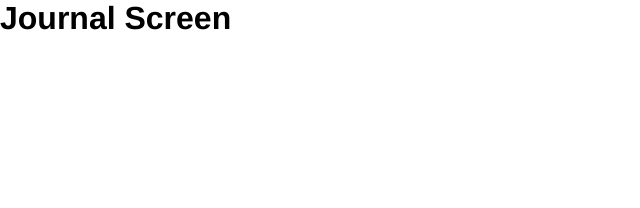
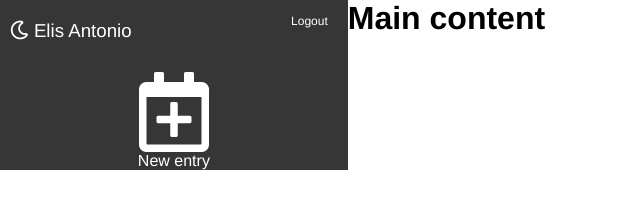
Before and after one commit to codewithleader/journal-app, a React app: page / in a window 1280 px wide. Shown: the whole page, without its empty margins (0-640 px from the left). Built offline with nearby package versions, Linux system fonts and the light colour scheme.

Commit message:
Styles with Sass

```diff
--- a/public/index.html
+++ b/public/index.html
@@ -24,7 +24,10 @@
       work correctly both with client-side routing and a non-root public URL.
       Learn how to configure a non-root public URL by running `npm run build`.
     -->
-    <title>React App</title>
+    <!-- Font Awesome Icons -->
+    <link rel="stylesheet" href="https://cdnjs.cloudflare.com/ajax/libs/font-awesome/5.13.0/css/all.min.css">
+
+    <title>Journal App</title>
   </head>
   <body>
     <noscript>You need to enable JavaScript to run this app.</noscript>
--- a/src/components/auth/journal/JournalScreen.js
+++ b/src/components/auth/journal/JournalScreen.js
@@ -1,9 +1,13 @@
-import React from 'react'
+import React from 'react';
+import { Sidebar } from './Sidebar';
 
 export const JournalScreen = () => {
-  return (
-   <div>
-   <h1>Journal Screen</h1>
-  </div>
-  )
-}
+	return (
+		<div className='journal__main-content'>
+			<Sidebar />
+			<main>
+				<h1>Main content</h1>
+			</main>
+		</div>
+	);
+};
--- /dev/null
+++ b/src/components/auth/journal/Sidebar.js
@@ -0,0 +1,19 @@
+import React from 'react';
+
+export const Sidebar = () => {
+ return (
+  <aside className='journal__sidebar'>
+   <div className="journal__sidebar-navbar">
+    <h3 className='mt-5'>
+     <i className="far fa-moon"></i>
+     <span> Elis Antonio</span>
+    </h3>
+    <button className='btn'>Logout</button>
+   </div>
+   <div className="journal__new-entry">
+    <i className="far fa-calendar-plus fa-5x"></i>
+    <p>New entry</p>
+   </div>
+  </aside>
+ )
+};
--- /dev/null
+++ b/src/styles/components/_journal.scss
@@ -0,0 +1,40 @@
+@use '../base/settings';
+
+.journal__main-content {
+ display: flex;
+}
+
+.journal__sidebar {
+ background-color: settings.$dark-grey;
+ color: white;
+ display: flex;
+ flex-direction: column;
+ height: 100%;
+ padding-left: 10px;
+ padding-right: 10px;
+ width: 450px;
+}
+
+.journal__sidebar-navbar {
+ display: flex;
+ justify-content: space-between;
+}
+
+.journal__sidebar-navbar h3 {
+ font-weight: lighter;
+}
+
+.journal__new-entry {
+ align-items: center;
+ cursor: pointer;
+ display: flex;
+ flex-direction: column;
+ justify-content: center;
+ margin-top: 30px;
+ width: 100%;
+ transition: color .3s ease;
+
+ &:hover {
+  color: darken($color: white, $amount: 20);
+ }
+}
--- a/src/styles/styles.scss
+++ b/src/styles/styles.scss
@@ -6,3 +6,4 @@
 @use './components/auth';
 @use './components/buttons';
 @use './components/links';
+@use './components/journal';
```
Also changed, not shown: README.md.
